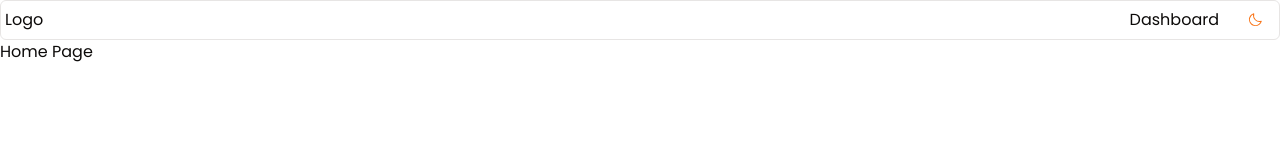
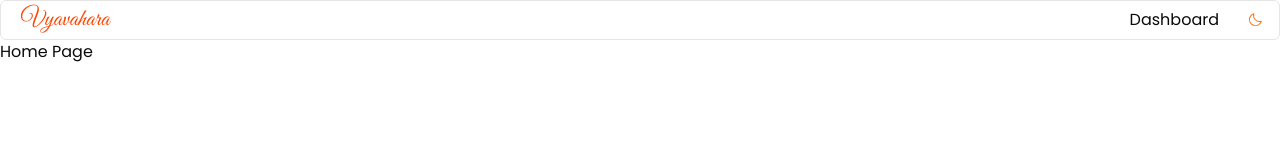
Before and after one commit to Nimira43/Vyavahara, a Next.js app: page / in a window 1280 px wide. Shown: the top 160 px of the page. Built offline with nearby package versions, Linux system fonts and the light colour scheme.

Commit message:
Brought in Logo - will probably be text only. Keeping placeholder svg image commented out just in case.

```diff
--- a/app/globals.css
+++ b/app/globals.css
@@ -14,8 +14,9 @@
 
 .logo {
   font-family: 'Great Vibes', cursive;
-  font-size: 2.5rem;
+  font-size: 1.5rem;
   color: #ff4500;
+  padding-left: 1rem;
 }
 
 @layer base {
--- a/components/nav/TopNav.tsx
+++ b/components/nav/TopNav.tsx
@@ -4,16 +4,20 @@ import {
   MenubarItem,
   MenubarMenu,
   MenubarSeparator,
-  MenubarShortcut,
   MenubarTrigger,
 } from '@/components/ui/menubar'
 import ModeToggle from './ModeToggle'
+import Image from 'next/image'
+
 
 export default function TopNav() {
   return (
     <Menubar>
       <div className="flex-none">
-        <MenubarMenu>Logo</MenubarMenu>
+        <MenubarMenu>
+          {/* <Image src='/logo2.svg' alt='logo' width={50} height='50' /> */}
+          <h1 className='logo'>Vyavahara</h1>
+        </MenubarMenu>
       </div>
       <div className="flex flex-grow item-center justify-end gap-1">
         <MenubarMenu>
```
Also changed, not shown: public/logo2.svg (added).
